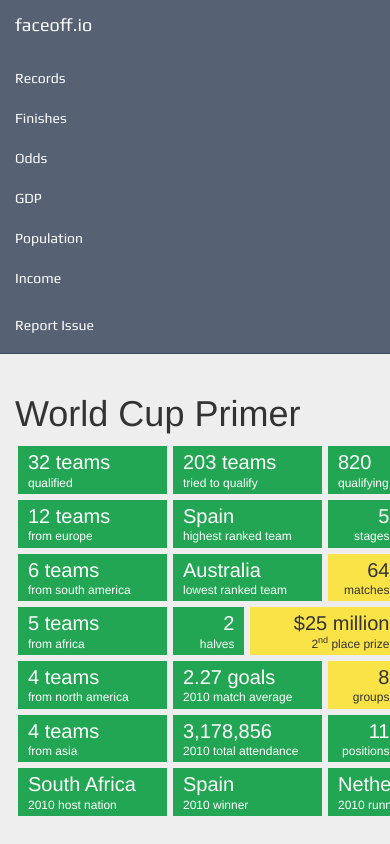
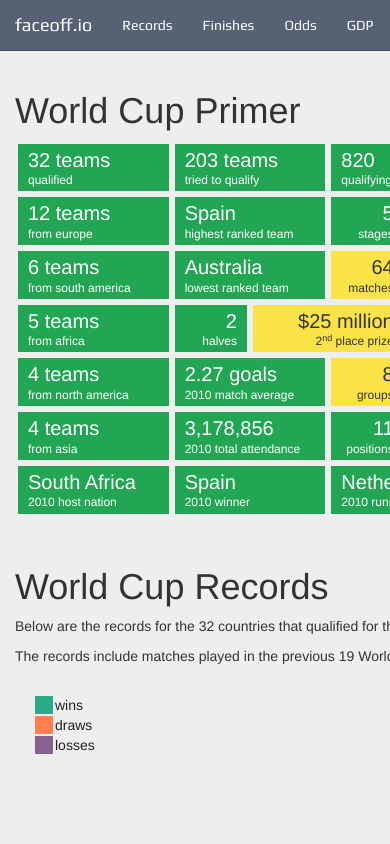
Before and after one commit to kevinsawicki/faceoff, a plain HTML site: page index.html in a window 390 px wide. Shown: the top 844 px of the page. Drawn offline with nearby package versions, Linux system fonts and the light colour scheme.

Commit message:
Tweak styles for smaller viewports

```diff
--- a/graph.js
+++ b/graph.js
@@ -1,5 +1,5 @@
 var margin = {top: 20, right: 40, bottom: 30, left: 20};
-var width = 960 - margin.left - margin.right;
+var width = 950 - margin.left - margin.right;
 var height = 480 - margin.top - margin.bottom;
 
 var data = [
--- a/index.html
+++ b/index.html
@@ -28,12 +28,10 @@
     </nav>
 
     <div class="container">
-      <div id="tournament">
+
+      <div id="tournament", class="tournament">
         <h1>World Cup Primer</h1>
 
-        <div class="container">
-          <div class="row">
-            <div class="col-md-9">
         <div class="row"> <!-- row 1 -->
 
           <div class="col-xs-2 tile wc-1">
@@ -298,9 +296,6 @@
         </div>
 
       </div>
-          </div>
-        </div>
-      </div>
 
       <div id="records" class="graph">
         <h1>World Cup Records</h1>
@@ -347,10 +342,10 @@
     </div>
     <script src="./graph.js"></script>
 
-    <footer class="container-fluid footer">
+    <footer class="footer">
       <div class="container">
         <div class="row">
-          <div class="col-lg-6 signature">
+          <div class="col-xs-6 signature">
             <p>
               this world cup primer brought to you by
               <br>
@@ -361,7 +356,7 @@
             </p>
           </div>
 
-          <div class="col-lg-6">
+          <div class="col-xs-6">
             <p>
               <span class="glyphicon glyphicon-globe credit"></span>GDP, income, and population data provided by the <a href="http://data.worldbank.org/country">World Bank</a>
               <br>
--- a/styles.css
+++ b/styles.css
@@ -44,6 +44,10 @@
   margin-top: 50px;
 }
 
+.tournament > .row {
+  margin: 0;
+}
+
 html, body {
   height: 100%;
   font-family: 'Arimo', sans-serif;
@@ -73,7 +77,7 @@ html, body {
 }
 
 .col-md-9 {
-  min-width: 930px;
+  width: 100px;
 }
 
 .wc-1 {
@@ -248,3 +252,40 @@ html, body {
 .income-not-5k {
   fill: #89D3FF;
 }
+
+body {
+  min-width: 970px;
+}
+
+.container {
+  width: 970px;
+  max-width: none !important;
+}
+
+.container .navbar-header {
+  margin-right: 0;
+  margin-left: 0;
+}
+
+.navbar-header {
+  float: left;
+}
+
+.navbar-brand {
+  margin-left: -15px;
+}
+
+.navbar-nav {
+  float: left;
+  margin: 0;
+}
+.navbar-nav > li {
+  float: left;
+}
+.navbar-nav > li > a {
+  padding: 15px;
+}
+
+.navbar-nav.navbar-right {
+  float: right;
+}
```
Lines whose indentation alone changed are shown as unchanged.
